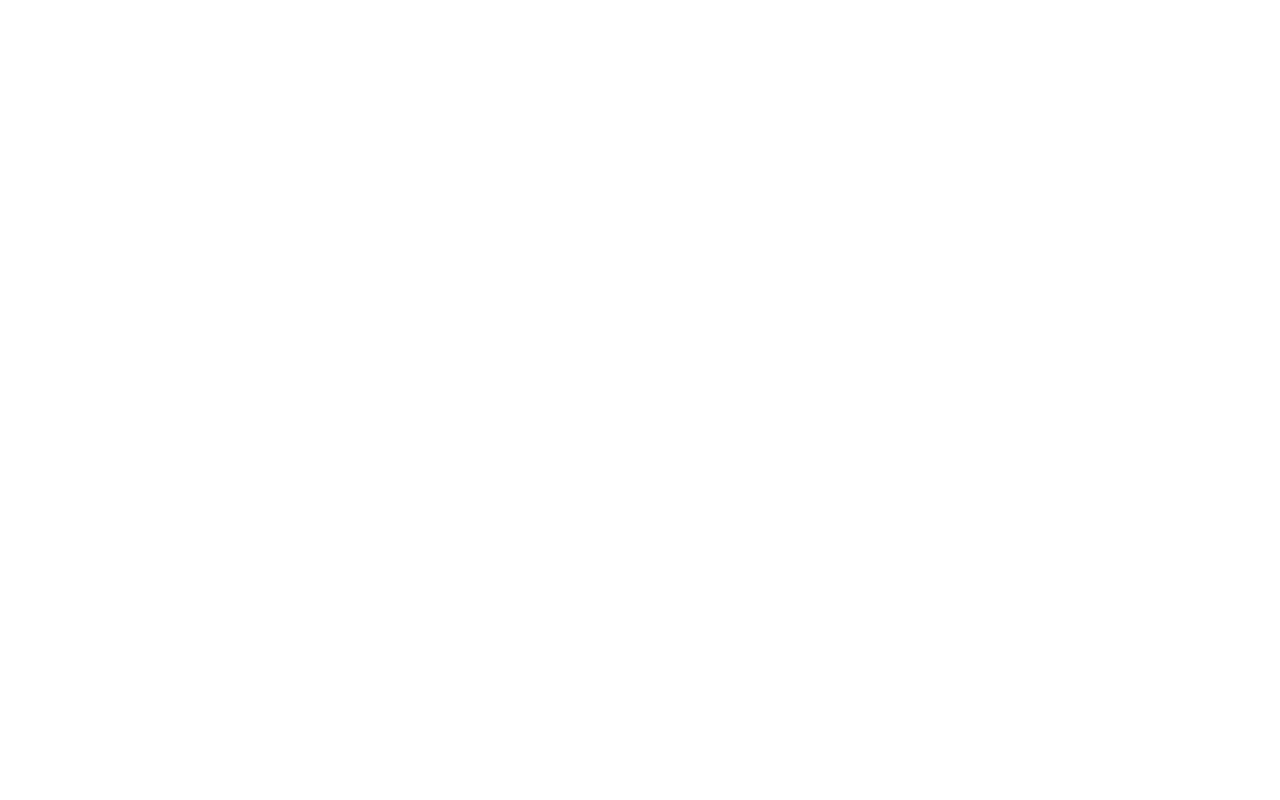
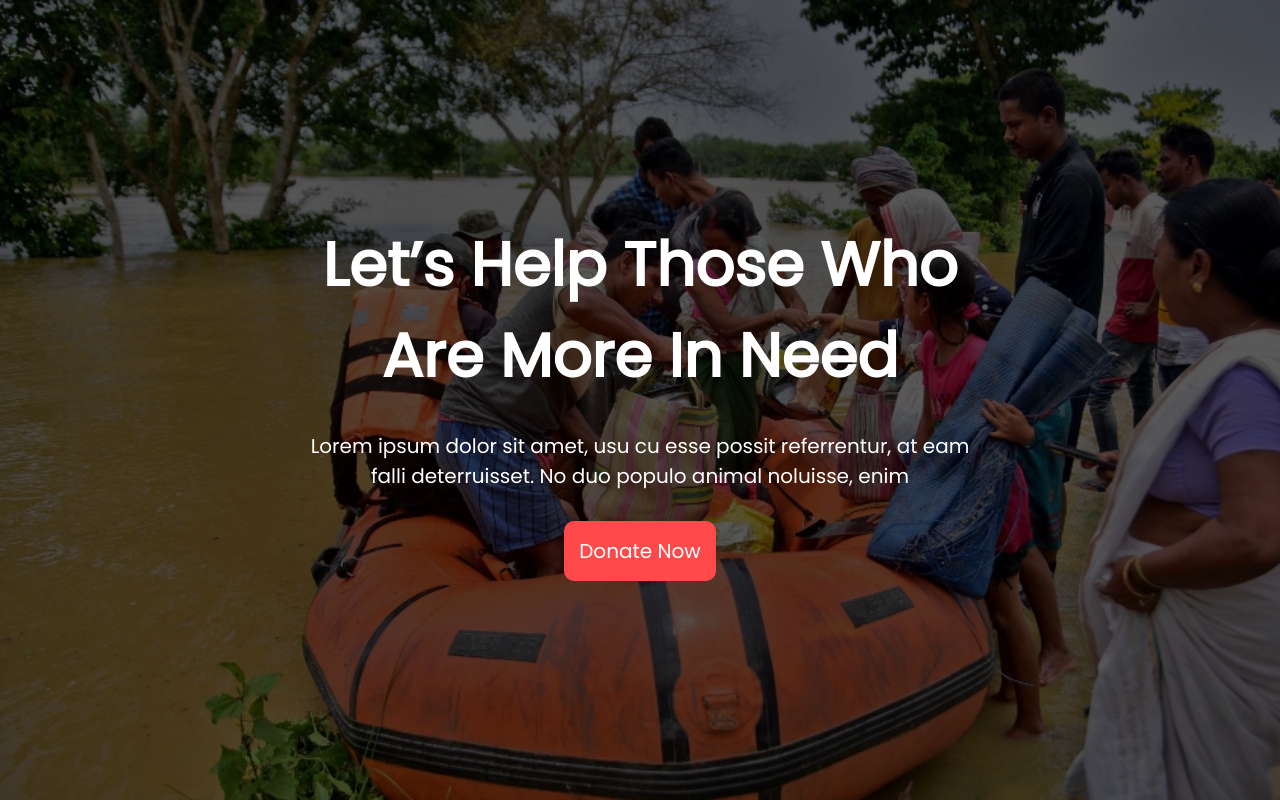
Before and after one commit to aothymoon59/donate-today-moon, a plain HTML site: page index.html in a window 1280 px wide. Drawn offline with Linux system fonts and the light colour scheme.

Commit message:
banner added

```diff
--- /dev/null
+++ b/css/style.css
@@ -0,0 +1,44 @@
+* {
+  margin: 0;
+  padding: 0;
+  font-family: "Inter", sans-serif;
+  font-family: "Open Sans", sans-serif;
+  font-family: "Poppins", sans-serif;
+}
+header {
+  background-image: url("../images/donation5.jpg");
+  height: 100vh;
+  background-repeat: no-repeat;
+  background-size: cover;
+  background-blend-mode: hard-light;
+}
+.btn-primary {
+  background-color: #ff494a;
+  border: 0;
+  font-size: 20px;
+  font-weight: 500;
+  padding: 15px;
+  border-radius: 10px;
+  color: white;
+}
+/* banner styles */
+.banner {
+  background: #000000a6;
+  height: 100vh;
+  color: white;
+  display: flex;
+  justify-content: center;
+  align-items: center;
+}
+.banner-content {
+  text-align: center;
+  padding: 50px 300px;
+}
+.banner-title {
+  font-size: 61px;
+  font-weight: 800;
+}
+.banner-desc {
+  font-size: 20px;
+  margin: 30px 0;
+}
--- a/index.html
+++ b/index.html
@@ -5,6 +5,27 @@
     <meta http-equiv="X-UA-Compatible" content="IE=edge" />
     <meta name="viewport" content="width=device-width, initial-scale=1.0" />
     <title>Donate Today</title>
+    <link rel="stylesheet" href="css/style.css" />
+    <!-- google fonts -->
+    <link rel="preconnect" href="https://fonts.googleapis.com" />
+    <link rel="preconnect" href="https://fonts.gstatic.com" crossorigin />
+    <link
+      href="https://fonts.googleapis.com/css2?family=Inter&family=Open+Sans&family=Poppins&display=swap"
+      rel="stylesheet"
+    />
   </head>
-  <body></body>
+  <body>
+    <header>
+      <div class="banner">
+        <div class="banner-content">
+          <h1 class="banner-title">Let’s Help Those Who Are More In Need</h1>
+          <p class="banner-desc">
+            Lorem ipsum dolor sit amet, usu cu esse possit referrentur, at eam
+            falli deterruisset. No duo populo animal noluisse, enim
+          </p>
+          <button class="btn-primary">Donate Now</button>
+        </div>
+      </div>
+    </header>
+  </body>
 </html>
```
